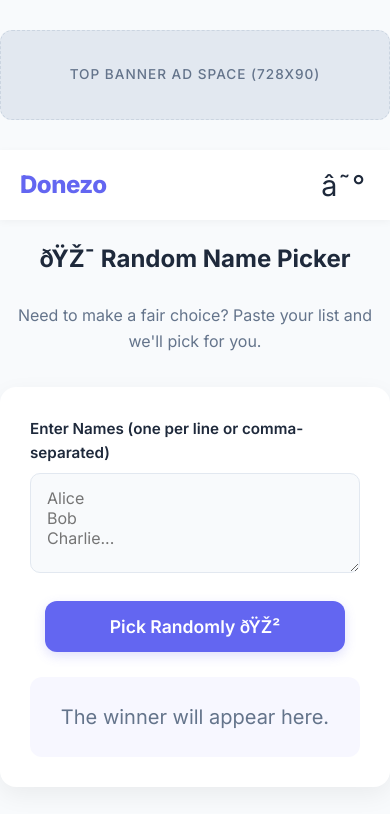
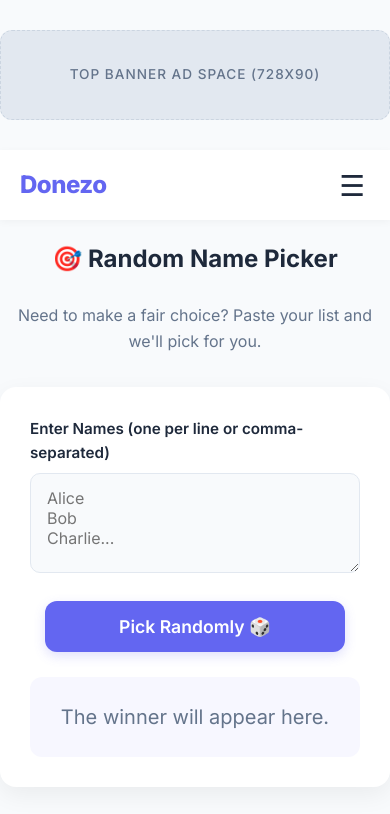
Before and after one commit to LovYu08/Donezo, a plain HTML site: page random-picker.html in a window 390 px wide. Shown: the top 814 px of the page. Drawn offline with Linux system fonts and the light colour scheme.

Commit message:
Update icons in random-picker.html

```diff
--- a/random-picker.html
+++ b/random-picker.html
@@ -17,7 +17,7 @@
   <nav class="navbar">
     <div class="container nav-container">
       <a href="index.html" class="nav-logo">Donezo</a>
-      <button class="hamburger" id="hamburger">â˜°</button>
+      <button class="hamburger" id="hamburger">☰</button>
       <ul class="nav-menu" id="nav-menu">
         <li><a href="index.html" class="nav-link">Dashboard</a></li>
         <li><a href="productivity.html" class="nav-link">Productivity</a></li>
@@ -28,7 +28,7 @@
 
   <main class="container main-content">
     <div class="text-center mb-2">
-      <h1 class="section-title" style="justify-content: center;">ðŸŽ¯ Random Name Picker</h1>
+      <h1 class="section-title" style="justify-content: center;">🎯 Random Name Picker</h1>
       <p class="text-muted">Need to make a fair choice? Paste your list and we'll pick for you.</p>
     </div>
 
@@ -39,7 +39,7 @@
       </div>
 
       <div class="text-center">
-        <button id="pick-btn" class="btn" style="width: 100%; max-width: 300px; padding: 15px; font-size: 1.1rem;">Pick Randomly ðŸŽ²</button>
+        <button id="pick-btn" class="btn" style="width: 100%; max-width: 300px; padding: 15px; font-size: 1.1rem;">Pick Randomly 🎲</button>
       </div>
 
       <div id="picker-result" class="result-box">
```
